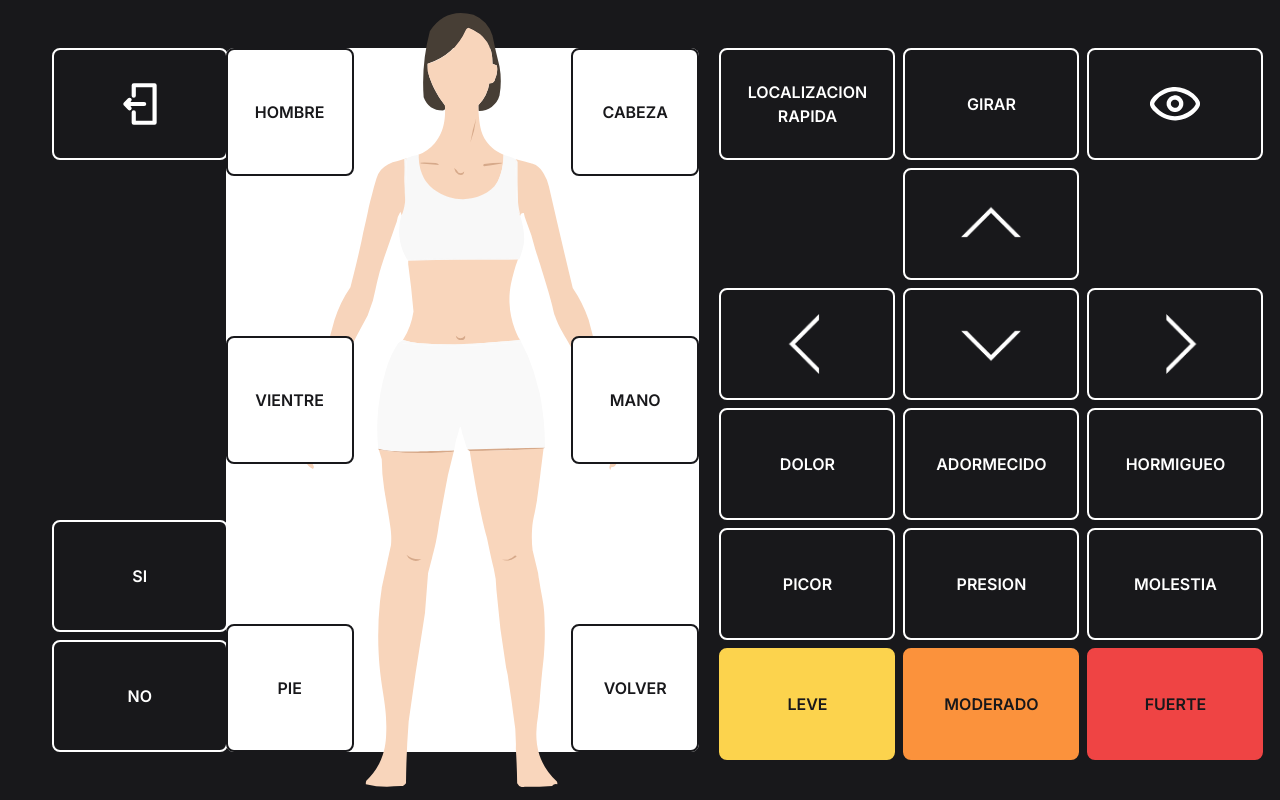
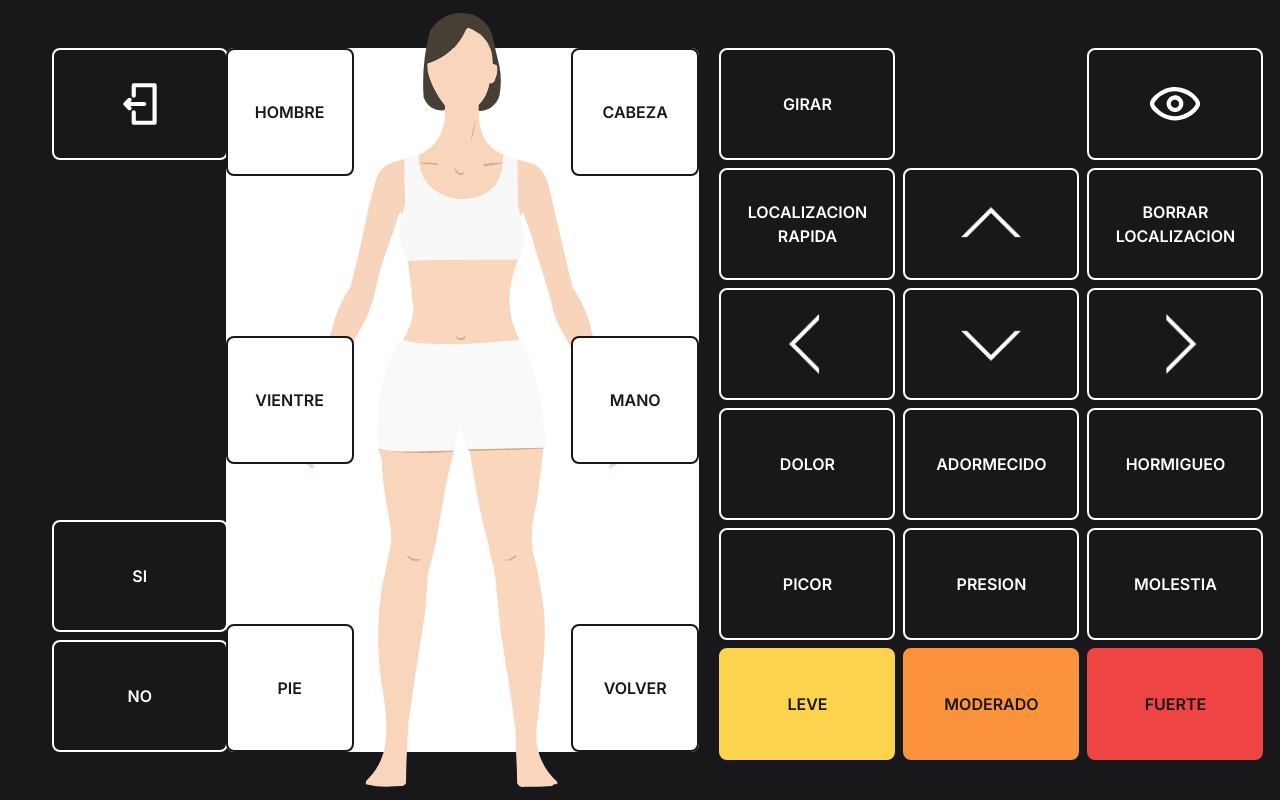
Before and after one commit to camilarojasfritz/neufitech, a Next.js app: page /sensacion-corporal in a window 1280 px wide. Built offline with nearby package versions, Linux system fonts and the light colour scheme.

Commit message:
fix animation and add "borrar localizacion"

```diff
--- /dev/null
+++ b/src/components/LocalizacionRapida.tsx
@@ -0,0 +1,147 @@
+import { useState, Dispatch, SetStateAction } from "react";
+import ButtonAnimation from "./ButtonAnimation";
+import flechaAbajo from "../../public/flechaAbajo.png";
+import flechaArriba from "../../public/flechaArriba.png";
+import flechaDerecha from "../../public/flechaDerecha.png";
+import flechaIzquierda from "../../public/flechaIzquierda.png";
+
+type buttonProps = {
+  isOff: boolean;
+  setAnimate: Dispatch<SetStateAction<boolean>>;
+};
+
+const LocalizacionRapida = ({ isOff, setAnimate }: buttonProps) => {
+  const [mousePosition, setMousePosition] = useState<{
+    x: number;
+    y: number;
+  } | null>(null);
+  const [showSVG, setShowSVG] = useState(false);
+  const [xDisplacement, setXDisplacement] = useState(0);
+  const [yDisplacement, setYDisplacement] = useState(0);
+
+  const handleMouseMove = (event: MouseEvent) => {
+    setMousePosition({ x: event.clientX, y: event.clientY });
+  };
+  const spawnSVG = () => {
+    setXDisplacement(0);
+    setYDisplacement(0);
+    setAnimate(false);
+    setTimeout(() => {
+      setAnimate(true);
+    }, 10);
+    setShowSVG(false);
+    window.addEventListener("mousemove", handleMouseMove);
+    setTimeout(() => {
+      window.removeEventListener("mousemove", handleMouseMove);
+      setAnimate(false);
+      setShowSVG(true);
+    }, 3000);
+  };
+  const hideSVG = () => {
+    setShowSVG(false);
+  };
+  const displaceCrosshair = (direction: string) => {
+    let displacement = 10;
+    switch (direction) {
+      case "Arriba":
+        setYDisplacement((prev) => prev + displacement);
+        break;
+      case "Abajo":
+        setYDisplacement((prev) => prev - displacement);
+        break;
+      case "Derecha":
+        setXDisplacement((prev) => prev - displacement);
+        break;
+      case "Izquierda":
+        setXDisplacement((prev) => prev + displacement);
+        break;
+    }
+  };
+  return (
+    <div className="flex flex-col gap-2">
+      <div className="flex flex-row gap-2">
+        <div className="w-44 h-28">
+          <ButtonAnimation
+            disabled={isOff ? true : false}
+            speakText="Localizacion rapida"
+            text="LOCALIZACION RAPIDA"
+            propClass="w-44 h-28"
+            state={spawnSVG}
+          />
+          {showSVG && mousePosition && (
+            <svg
+              className="absolute z-[7]"
+              height="40px"
+              width="40px"
+              version="1.1"
+              id="Capa_1"
+              xmlns="http://www.w3.org/2000/svg"
+              viewBox="0 0 487.715 487.715"
+              fill="#bc2929"
+              stroke="#bc2929"
+              style={{
+                top: `${mousePosition.y - 20 - yDisplacement}px`,
+                left: `${mousePosition.x - 20 - xDisplacement}px`,
+              }}
+            >
+              <g id="SVGRepo_bgCarrier"></g>
+              <g
+                id="SVGRepo_tracerCarrier"
+                stroke-linecap="round"
+                stroke-linejoin="round"
+              ></g>
+              <g id="SVGRepo_iconCarrier">
+                <g>
+                  <g>
+                    <path d="M208.295,444.942v42.773h73.157v-43.138c82.968-15.444,148.265-81.026,163.303-164.14h41.943 v-73.157h-41.943c-15.038-83.115-80.335-148.688-163.303-164.14V0h-73.157v42.773C124.359,57.526,58.119,123.489,42.96,207.279 H1.016v73.157H42.96C58.119,364.225,124.359,430.189,208.295,444.942z M243.857,96.527c81.237,0,147.33,66.093,147.33,147.33 s-66.093,147.33-147.33,147.33s-147.33-66.093-147.33-147.33S162.62,96.527,243.857,96.527z"></path>
+                  </g>
+                </g>
+              </g>
+            </svg>
+          )}
+        </div>
+        <ButtonAnimation
+          disabled={isOff ? true : false}
+          displacementFunction={displaceCrosshair}
+          speakText="Arriba"
+          propClass="w-44 h-28 flex justify-center items-center"
+          imagen={{ src: flechaArriba, width: 60, height: 60 }}
+        />
+        <ButtonAnimation
+          disabled={showSVG ? (isOff ? true : false) : true}
+          speakText="Borrar localizacion"
+          text="BORRAR LOCALIZACION"
+          propClass={`w-44 h-28 ${
+            showSVG ? "" : "text-gray-400 border-gray-500"
+          }`}
+          state={hideSVG}
+        />
+      </div>
+      <div className="flex flex-row gap-2 ">
+        <ButtonAnimation
+          displacementFunction={displaceCrosshair}
+          disabled={isOff ? true : false}
+          speakText="Izquierda"
+          propClass="w-44 h-28 flex justify-center items-center"
+          imagen={{ src: flechaIzquierda, width: 60, height: 60 }}
+        />
+        <ButtonAnimation
+          disabled={isOff ? true : false}
+          displacementFunction={displaceCrosshair}
+          speakText="Abajo"
+          propClass="w-44 h-28 flex justify-center items-center"
+          imagen={{ src: flechaAbajo, width: 60, height: 60 }}
+        />
+        <ButtonAnimation
+          disabled={isOff ? true : false}
+          displacementFunction={displaceCrosshair}
+          speakText="Derecha"
+          propClass="w-44 h-28 flex justify-center items-center"
+          imagen={{ src: flechaDerecha, width: 60, height: 60 }}
+        />
+      </div>
+    </div>
+  );
+};
+
+export default LocalizacionRapida;
--- a/src/components/SensacionCorporal.tsx
+++ b/src/components/SensacionCorporal.tsx
@@ -1,22 +1,15 @@
 "use client";
 import Image from "next/image";
-import flechaAbajo from "../../public/flechaAbajo.png";
-import flechaArriba from "../../public/flechaArriba.png";
-import flechaDerecha from "../../public/flechaDerecha.png";
-import flechaIzquierda from "../../public/flechaIzquierda.png";
-import bodyMujer from "../../public/frente-body-mujer.svg";
-import bodyHombre from "../../public/frente-body-hombre.svg";
 import { useState } from "react";
 import ButtonAnimation from "./ButtonAnimation";
-import Crosshair from "./Crosshair";
+import LocalizacionRapida from "./LocalizacionRapida";
 
 const SensacionCorporal = () => {
   const [sex, setSex] = useState(false); // false = mujer, true = hombre
   const [position, setPosition] = useState(false); // false = frente, true = espalda
   const [part, setPart] = useState("body"); // Parte del cuerpo seleccionada
   const [isOff, setIsOff] = useState(false);
-  const [xDisplacement, setXDisplacement] = useState(0);
-  const [yDisplacement, setYDisplacement] = useState(0);
+
   const [animate, setAnimate] = useState(false);
 
   const getBodyImage = () => {
@@ -34,24 +27,6 @@ const SensacionCorporal = () => {
   };
   const changePart = (newPart: string) => {
     setPart(newPart);
-  };
-
-  const displaceCrosshair = (direction: string) => {
-    let displacement = 10;
-    switch (direction) {
-      case "Arriba":
-        setYDisplacement((prev) => prev + displacement);
-        break;
-      case "Abajo":
-        setYDisplacement((prev) => prev - displacement);
-        break;
-      case "Derecha":
-        setXDisplacement((prev) => prev - displacement);
-        break;
-      case "Izquierda":
-        setXDisplacement((prev) => prev + displacement);
-        break;
-    }
   };
 
   return (
@@ -156,14 +131,6 @@ const SensacionCorporal = () => {
       </div>
       <div className="flex flex-col justify-between gap-2 items-center w-[40%] bg-zinc-900">
         <div className="flex flex-row gap-2">
-          <Crosshair
-            isOff={isOff}
-            xDisplacement={xDisplacement}
-            yDisplacement={yDisplacement}
-            setAnimate={setAnimate}
-            setXDisplacement={setXDisplacement}
-            setYDisplacement={setYDisplacement}
-          />
           <ButtonAnimation
             disabled={isOff ? true : false}
             state={changePosition}
@@ -171,6 +138,7 @@ const SensacionCorporal = () => {
             text="GIRAR"
             propClass="w-44 h-28"
           />
+          <div className="w-44 h-28" />
           <ButtonAnimation
             functionKeyboard={{
               funct: "changeIsOff",
@@ -185,42 +153,7 @@ const SensacionCorporal = () => {
             propClass="w-44 h-28"
           />
         </div>
-        <div className="flex flex-col gap-2">
-          <div className="flex flex-row gap-2">
-            <div className="w-44 h-28 "></div>
-            <ButtonAnimation
-              disabled={isOff ? true : false}
-              displacementFunction={displaceCrosshair}
-              speakText="Arriba"
-              propClass="w-44 h-28 flex justify-center items-center"
-              imagen={{ src: flechaArriba, width: 60, height: 60 }}
-            />
-            <div className="w-44 h-28 "></div>
-          </div>
-          <div className="flex flex-row gap-2">
-            <ButtonAnimation
-              displacementFunction={displaceCrosshair}
-              disabled={isOff ? true : false}
-              speakText="Izquierda"
-              propClass="w-44 h-28 flex justify-center items-center"
-              imagen={{ src: flechaIzquierda, width: 60, height: 60 }}
-            />
-            <ButtonAnimation
-              disabled={isOff ? true : false}
-              displacementFunction={displaceCrosshair}
-              speakText="Abajo"
-              propClass="w-44 h-28 flex justify-center items-center"
-              imagen={{ src: flechaAbajo, width: 60, height: 60 }}
-            />
-            <ButtonAnimation
-              disabled={isOff ? true : false}
-              displacementFunction={displaceCrosshair}
-              speakText="Derecha"
-              propClass="w-44 h-28 flex justify-center items-center"
-              imagen={{ src: flechaDerecha, width: 60, height: 60 }}
-            />
-          </div>
-        </div>
+        <LocalizacionRapida isOff={isOff} setAnimate={setAnimate} />
         <div className="flex flex-col gap-2">
           <div className="flex flex-row gap-2">
             <ButtonAnimation
--- a/tailwind.config.ts
+++ b/tailwind.config.ts
@@ -1,12 +1,12 @@
-import type { Config } from "tailwindcss"
+import type { Config } from "tailwindcss";
 
 const config = {
   darkMode: ["class"],
   content: [
-    './pages/**/*.{ts,tsx}',
-    './components/**/*.{ts,tsx}',
-    './app/**/*.{ts,tsx}',
-    './src/**/*.{ts,tsx}',
+    "./pages/**/*.{ts,tsx}",
+    "./components/**/*.{ts,tsx}",
+    "./app/**/*.{ts,tsx}",
+    "./src/**/*.{ts,tsx}",
   ],
   prefix: "",
   theme: {
@@ -72,8 +72,13 @@ const config = {
         },
         // Añadir keyframes para la animación `flash`
         flash: {
-          '0%, 100%': { backgroundColor: 'rgb(40, 40, 40)' },
-          '50%': { backgroundColor: '#4caf50' },
+          "0%, 100%": { backgroundColor: "rgb(40, 40, 40)" },
+          "50%": { backgroundColor: "#4caf50" },
+        },
+        growBar: {
+          "0%": { height: "0%", opacity: "1" },
+          "99%": { height: "100%", opacity: "1" },
+          "100%": { height: "100%", opacity: "0" },
         },
       },
       animation: {
@@ -81,13 +86,14 @@ const config = {
         "accordion-up": "accordion-up 0.2s ease-out",
         // Añadir la animación `flash`
         flash: "flash 0.2s ease-in-out",
+        "grow-bar": "growBar 3s ease forwards",
       },
       fontSize: {
-        "5xl": "2rem"
-      }
+        "5xl": "2rem",
+      },
     },
   },
   plugins: [require("tailwindcss-animate")],
-} satisfies Config
+} satisfies Config;
 
-export default config
+export default config;
```
